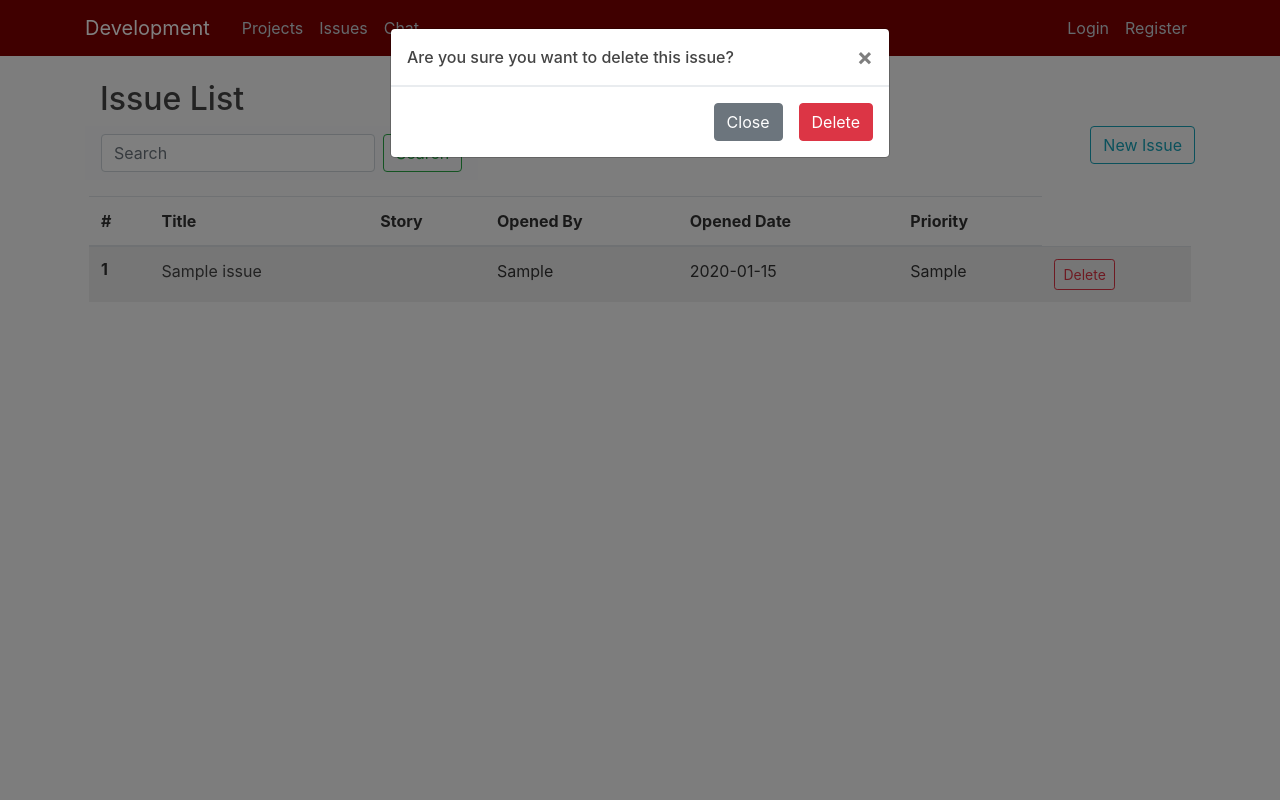
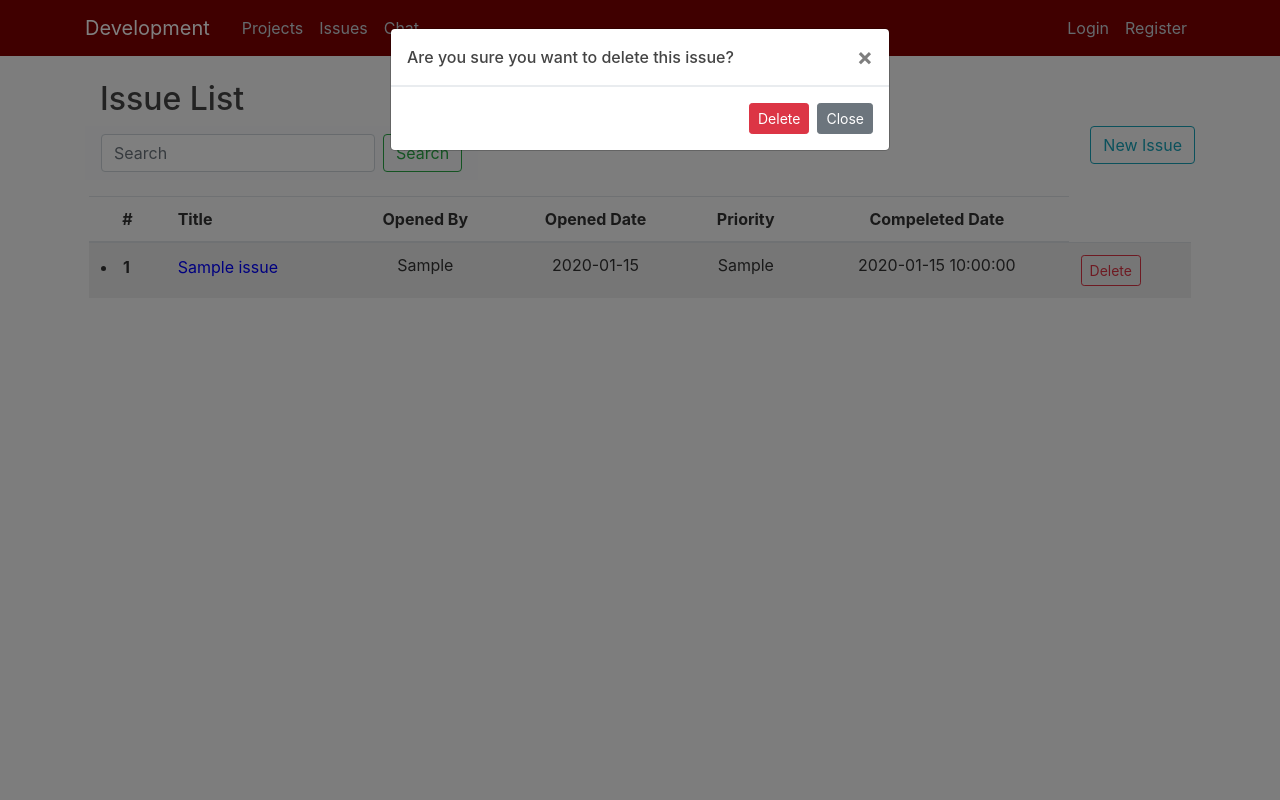
Before and after one commit to matttse/projectmanagementservice, a Flask app: page /issues/all in a window 1280 px wide, after a click on "Delete". Run offline with Flask 2, Linux system fonts and the light colour scheme; tables that the repository leaves empty hold one stand-in row (values such as "Sample post"); some libraries are stand-ins or nearby versions.

Commit message:
Last Update/ update
update the open_by showing on main page with name, and update the story into the creat_issue forms.

```diff
--- a/service_application_package/issues/forms.py
+++ b/service_application_package/issues/forms.py
@@ -1,7 +1,7 @@
 from flask_wtf import FlaskForm
 from wtforms import StringField, SubmitField, TextAreaField, DateField, validators, SelectField
 from wtforms.validators import DataRequired
-from service_application_package.models import Project, User
+from service_application_package.models import Project, User, Story
 from datetime import datetime
 
 class IssueForm(FlaskForm):
@@ -12,9 +12,11 @@ class IssueForm(FlaskForm):
     completed_date = DateField('Completed Date', format='%m/%d/%Y', validators=(validators.Optional(),))
     opened_by = SelectField('Opened By', validators=[DataRequired()], coerce=int)
     project = SelectField('Project Name', validators=[DataRequired()], coerce=int)
+    story = SelectField("Story Name", validators=[DataRequired()], coerce=int)
     submit = SubmitField('Submit New Issue')
 
     def __init__(self, *args, **kwargs):
         super(IssueForm, self).__init__(*args, **kwargs)
         self.project.choices = [(a.id, a.title) for a in Project.query.order_by(Project.title)]
+        self.story.choices = [(a.id,a.title) for a in Story.query.order_by(Story.title)]
         self.opened_by.choices = [(a.id, a.username) for a in User.query.order_by(User.username)]
--- a/service_application_package/issues/routes.py
+++ b/service_application_package/issues/routes.py
@@ -2,7 +2,7 @@ from flask import (render_template, url_for, flash,
                    redirect, request, abort, Blueprint)
 from flask_login import current_user, login_required
 from service_application_package import db
-from service_application_package.models import Issue, Project, User
+from service_application_package.models import Issue, Project, User, Story
 from service_application_package.issues.forms import IssueForm
 
 
@@ -17,20 +17,23 @@ def new_issue():
     form = IssueForm()
     projects = Project.query.all()
     users = User.query.all()
+    story = Story.query.all()
     if form.validate_on_submit():
         issue = Issue(title=form.title.data,
         issue_description=form.issue_description.data,
         issue_date=form.issue_date.data,
         priority=form.priority.data,
         completed_date=form.completed_date.data,
-        open_by=form.opened_by.data,
-        project_id=form.project.data)
+        open_by=dict(form.opened_by.choices).get(form.opened_by.data),
+        project_id=form.project.data,
+        story_id=form.story.data
+        )
         db.session.add(issue)
         db.session.commit()
         flash('Your issue has been created!', 'success')
         return redirect(url_for('issues.list_issues'))
     return render_template('create_issue.html', title='New Issue',
-                           form=form, legend='New Issue', projects=projects, users=users)
+                           form=form, legend='New Issue', projects=projects, users=users, story=story)
 
 @issues.route("/issues/all")
 def list_issues():
@@ -57,8 +60,9 @@ def update_issue(issue_id):
         issue.issue_date=form.issue_date.data
         issue.priority=form.priority.data
         issue.completed_date=form.completed_date.data
-        issue.open_by=form.opened_by.data
+        issue.open_by=dict(form.opened_by.choices).get(form.opened_by.data)
         issue.project_id=form.project.data
+        issue.story_id=form.story.data
         db.session.commit()
         flash('Your issue has been updated!', 'success')
         return redirect(url_for('issues.list_issues', issue_id=issue.id))
@@ -70,6 +74,7 @@ def update_issue(issue_id):
         form.completed_date.data = issue.completed_date
         form.opened_by.data = issue.open_by
         form.project.data = issue.project_id
+        form.story.data = issue.story_id
     return render_template('create_issue.html', title='Update issue',
                            form=form, legend='Update issue')
 
--- a/service_application_package/models.py
+++ b/service_application_package/models.py
@@ -65,7 +65,7 @@ class Story(db.Model):
     status = db.Column(db.Text, nullable=False)
     requirement_id = db.Column(db.Integer, db.ForeignKey('requirement.id'), nullable=False)
     project_id = db.Column(db.Integer, db.ForeignKey('project.id'), nullable=False)
-    assigned_to = db.Column(db.Text, nullable=True, default="unassigned")
+    assigned_to = db.Column(db.Text, nullable=True)
 
     def __repr__(self):
         return f"Story('{self.title}', '{self.date_posted}')"
@@ -79,6 +79,7 @@ class Issue(db.Model):
     priority = db.Column(db.Text, nullable=False)
     completed_date = db.Column(db.DateTime, nullable=True)
     project_id = db.Column(db.Integer, db.ForeignKey('project.id'), nullable=False)
+    story_id = db.Column(db.Integer, db.ForeignKey('story.id'), nullable=False)
 
     def __repr__(self):
         return f"Issue('{self.title}', '{self.issue_date}')"
--- a/service_application_package/templates/issues_all.html
+++ b/service_application_package/templates/issues_all.html
@@ -13,6 +13,7 @@
     <div style="display: inline-block; float: right">
         <a role="button"  class="btn btn-outline-info" style = "float: right;" href="{{ url_for('issues.new_issue') }}">New Issue</a>
     </div>
+
 <style>
 body{
     counter-reset: num;
@@ -22,12 +23,12 @@ li:before{
     counter-increment: num;
     content: counter(num);
     list-style-type: none;
-    line-height:30px;
+    line-height:25px;
     text-align:center;
 }
 ul{
     list-style-type: none;
-    line-height:30px;
+    line-height:50px;
     text-align:center;
 }
 </style>
@@ -38,26 +39,27 @@ ul{
 
       <thead>
         <tr>
-          <th>#</th>
-          <th>Title</th>
-          <th>Story</th>
-          <th>Opened By</th>
-          <th>Opened Date</th>
-          <th>Priority</th>
+          <th style="line-height:20px;text-align:center">#</th>
+          <th style="line-height:20px;">Title</th>
+          <th style="line-height:20px;text-align:center">Opened By</th>
+          <th style="line-height:20px;text-align:center">Opened Date</th>
+          <th style="line-height:20px;text-align:center">Priority</th>
+          <th style="line-height:20px;text-align:center">Compeleted Date</th>
         </tr>
       </thead>
 
     {% if issues|length > 0 %}
         {% for issue in issues %}
           <tbody>
-            <th style="line-height:20px;text-align:left">{{ issue.id }}</th>
-            <td><a class="article-title" href="{{url_for('issues.update_issue', issue_id=issue.id)}}">{{ issue.title }}</a></td>
-            <td>{{ issue.project }}</td>
-            <td>{{ issue.open_by }}</td>
-            <td>{{ issue.issue_date.strftime('%Y-%m-%d') }}</td>
-            <td>{{ issue.priority }}</td>
-            <td><button type="button" class="btn btn-outline-danger btn-sm" data-toggle="modal" data-target="#deleteModal_{{ issue.id }}">Delete</button></td>
+            <th style="line-height:20px;text-align:left"><li></li></th>
+            <td><a style="line-height:20px;color:blue" class="article-title" href="{{url_for('issues.update_issue', issue_id=issue.id)}}">{{ issue.title }}</a></td>
+            <td style="line-height:20px;text-align:center">{{ issue.open_by }}</td>
+            <td style="line-height:20px;text-align:center">{{ issue.issue_date.strftime('%Y-%m-%d') }}</td>
+            <td style="line-height:20px;text-align:center">{{ issue.priority }}</td>
+            <td style="line-height:20px;text-align:center">{{ issue.completed_date}}</td>
+            <td><button type="button" class="btn btn-outline-danger btn-sm" data-toggle="modal" data-target="#deleteModal_{{issue.id}}">Delete</button></td>
           </tbody>
+
           <!-- Modal -->
         <div class="modal fade" id="deleteModal_{{ issue.id }}" tabindex="-1" role="dialog" aria-labelledby="deleteModalLabel" aria-hidden="true">
           <div class="modal-dialog" role="document">
@@ -69,10 +71,10 @@ ul{
                 </button>
               </div>
               <div class="modal-footer">
-                <button type="button" class="btn btn-secondary" data-dismiss="modal">Close</button>
-                <form id="delete_{{ issue.id }}" action="{{url_for('issues.delete_issue', issue_id=issue.id)}}" method= "POST">
-                  <input class="btn btn-danger" type="submit" value="Delete">
+                <form id="delete_{{ issue.id }}" action="{{ url_for('issues.delete_issue', issue_id=issue.id) }}" method="POST">
+                    <input class="btn btn-danger btn-sm" type="submit" value="Delete">
                 </form>
+                <button type="button" class="btn btn-secondary btn-sm" data-dismiss="modal">Close</button>
               </div>
             </div>
           </div>
```
Also changed, not shown: service_application_package/templates/create_issue.html (+15 -0 lines), service_application_package/issues/__init__.py (deleted). Lines whose indentation alone changed are shown as unchanged.
